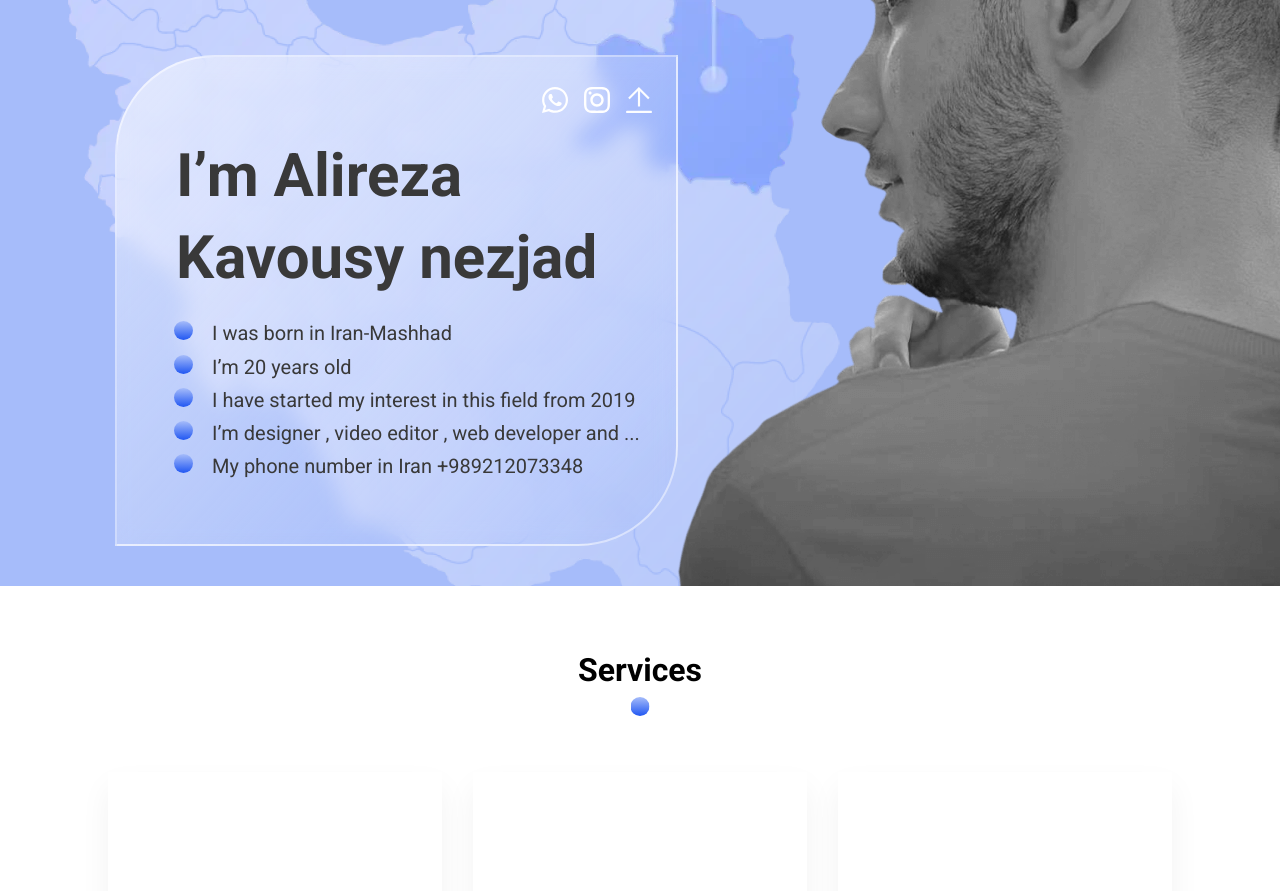
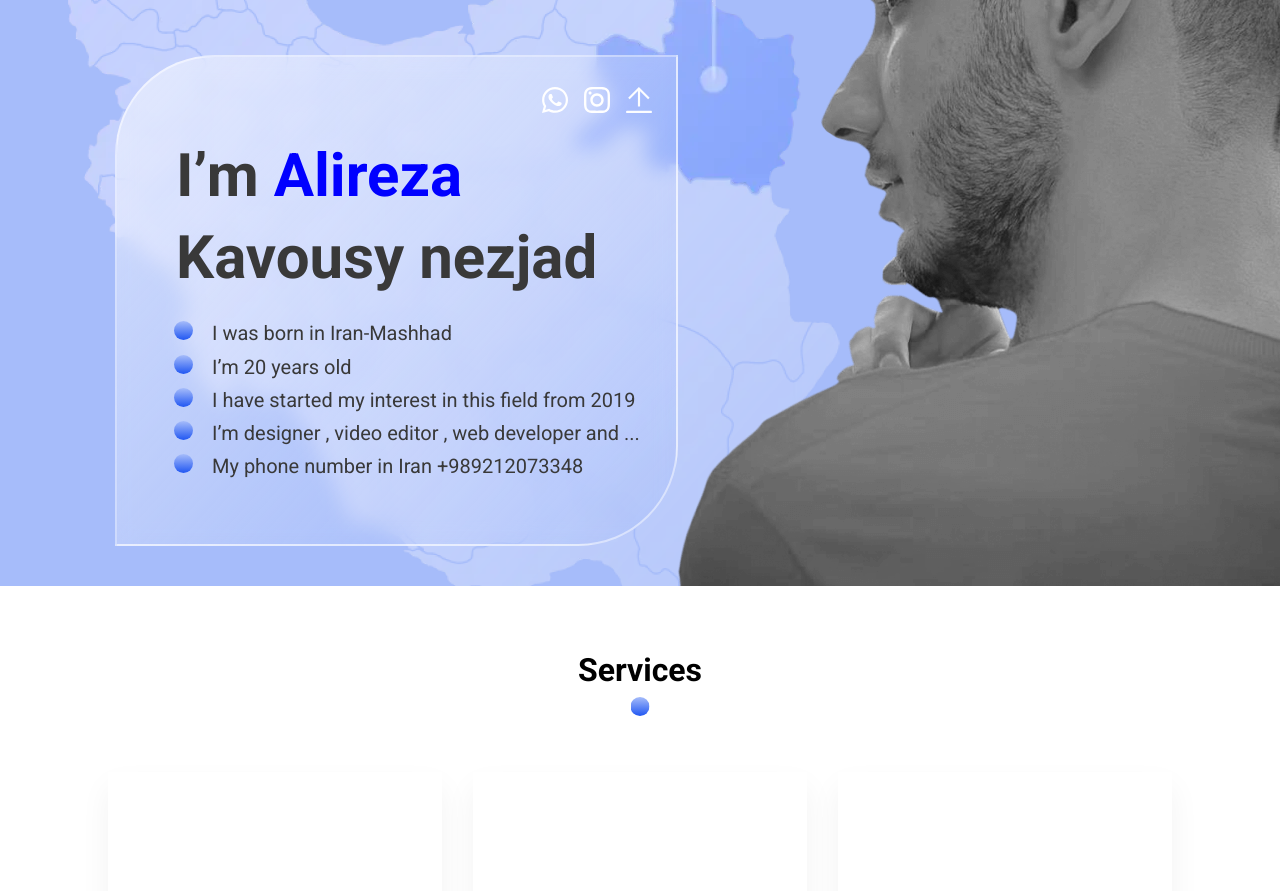
Before and after one commit to leonraz58/portfolio-styled2, a React app: page / in a window 1280 px wide. Shown: the part 2380-3271 px from the top of the page. Built offline with nearby package versions, Linux system fonts and the light colour scheme.

Commit message:
add Location styles

```diff
--- a/src/layout/sections/location/Location.tsx
+++ b/src/layout/sections/location/Location.tsx
@@ -37,7 +37,7 @@ export const Location = () => {
                                   height={"26"}
                                   viewBox={"0 0 26 26"}/>
                     </IconList>
-                    <Name>I’m Alireza Kavousy nezjad</Name>
+                    <Name>I’m <span>Alireza</span> Kavousy nezjad</Name>
                     <InfoList>
                         {infoData.map((item, i) => (<li key={i}>{item}</li>))}
                     </InfoList>
@@ -84,6 +84,10 @@ const Name = styled.span`
     font-size: 60px;
     line-height: 136%;
     color: #393939;
+
+    span {
+        color: blue;
+    }
 `
 
 const InfoList = styled.ul`
```
